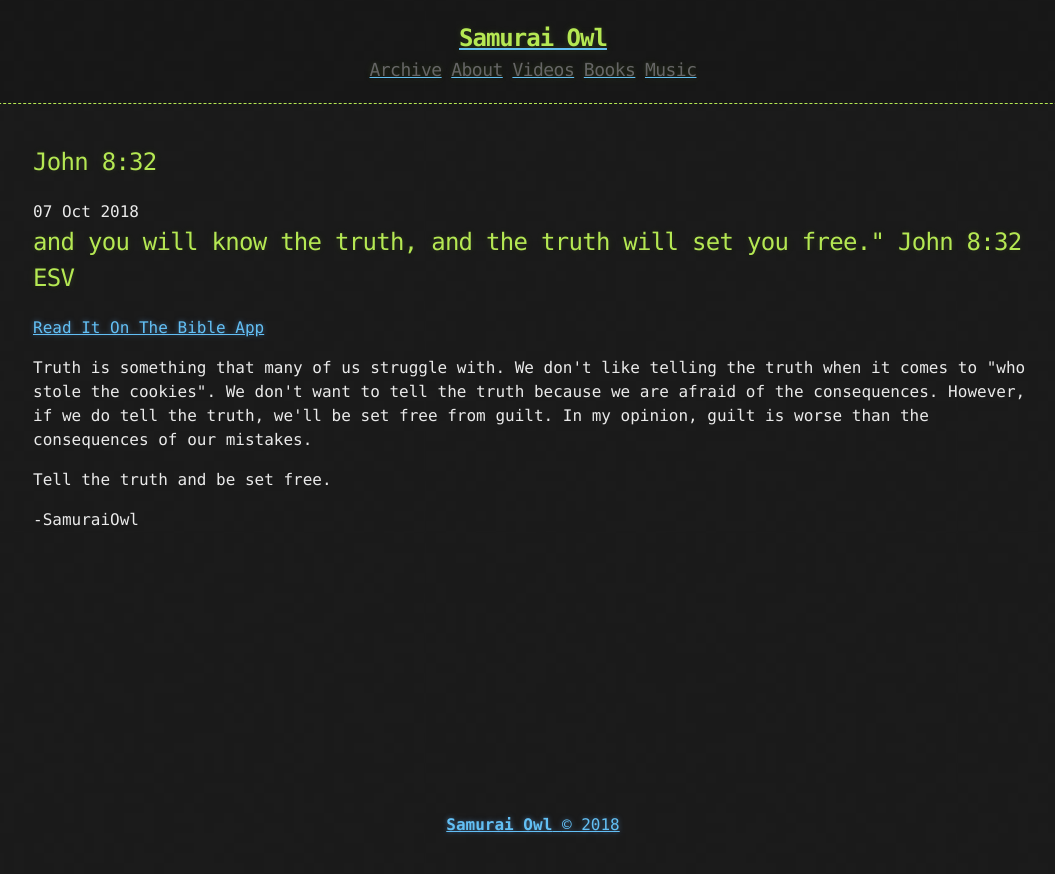
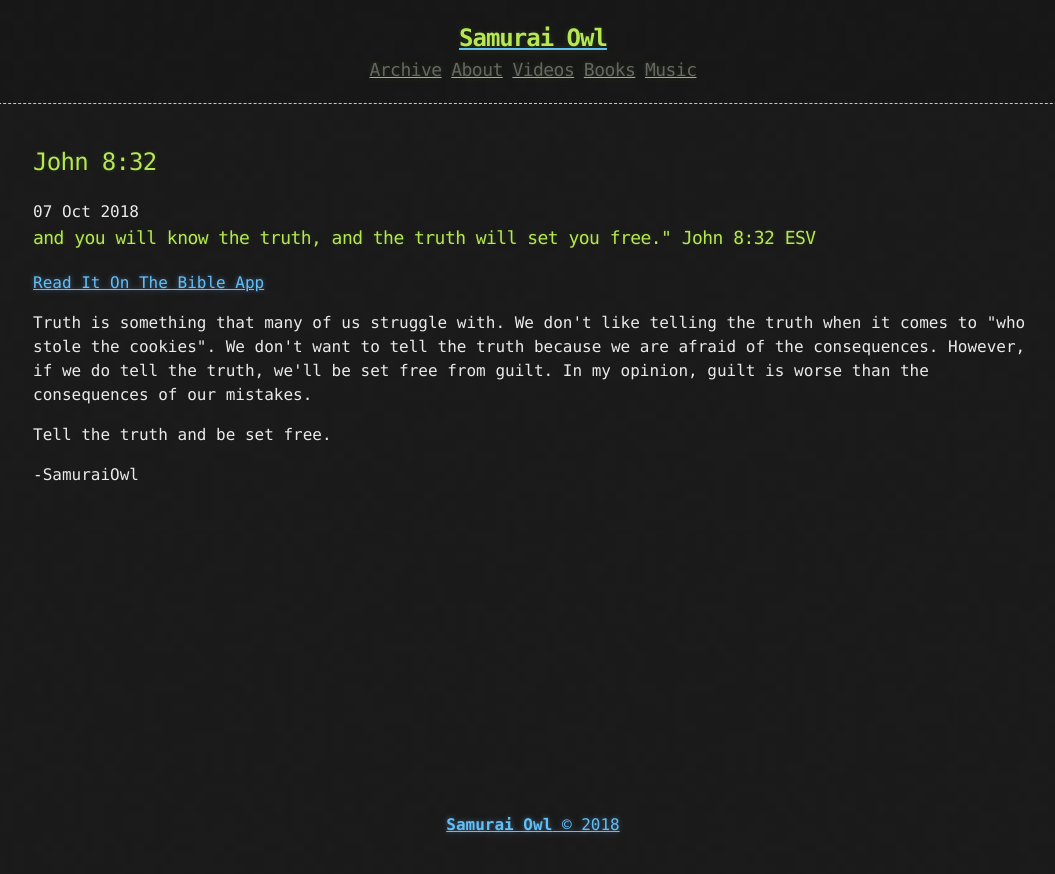
Before and after one commit to SamuraiOwl/samuraiowl.github.io, a Jekyll site: the page _posts/2018-10-07-john-8:32.html, which Jekyll copies as it is, in a window 1280 px wide. Shown: the top 874 px of the page, without its empty margins (107-1162 px from the left). Built offline with Jekyll 4.4.1, drawn with Linux system fonts in a browser that asks for light colours.

```diff
--- a/_posts/2018-10-07-john-8:32.html
+++ b/_posts/2018-10-07-john-8:32.html
@@ -1,5 +1,6 @@
-<h2>and you will know the truth, and the truth will set you free."
-John 8:32 ESV</h2>
+
+<h3>and you will know the truth, and the truth will set you free."
+John 8:32 ESV</h3>
 <a href = "https://bible.com/bible/59/jhn.8.32.ESV">Read It On The Bible App</a href>
 <p>Truth is something that many of us struggle with. We don't like telling the truth when it comes to "who stole the cookies". We don't want to tell the truth because we are afraid of the consequences. However, if we do tell the truth, we'll be set free from guilt. In my opinion, guilt is worse than the consequences of our mistakes.</p>
 <p>Tell the truth and be set free.</p>
```
